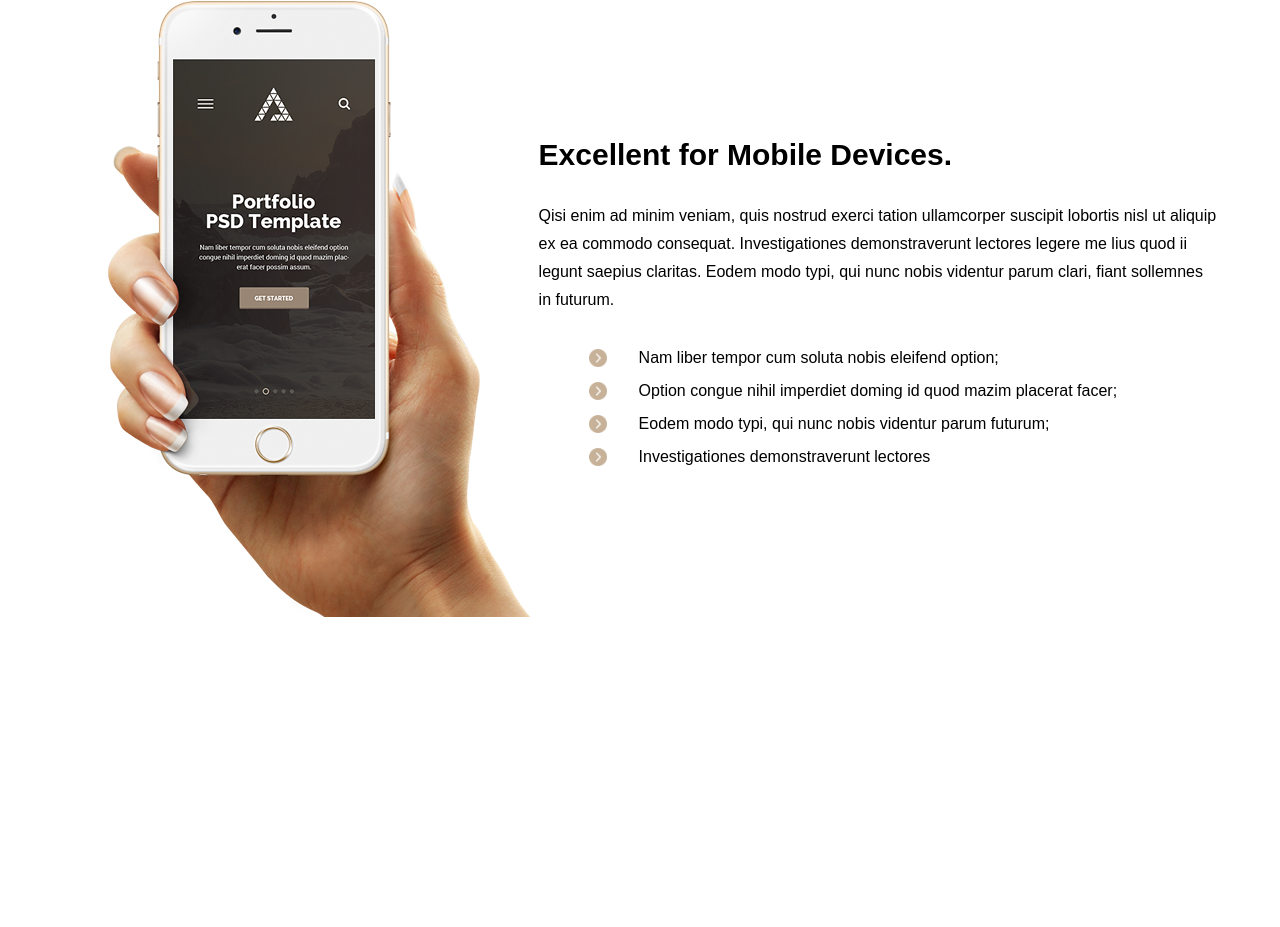
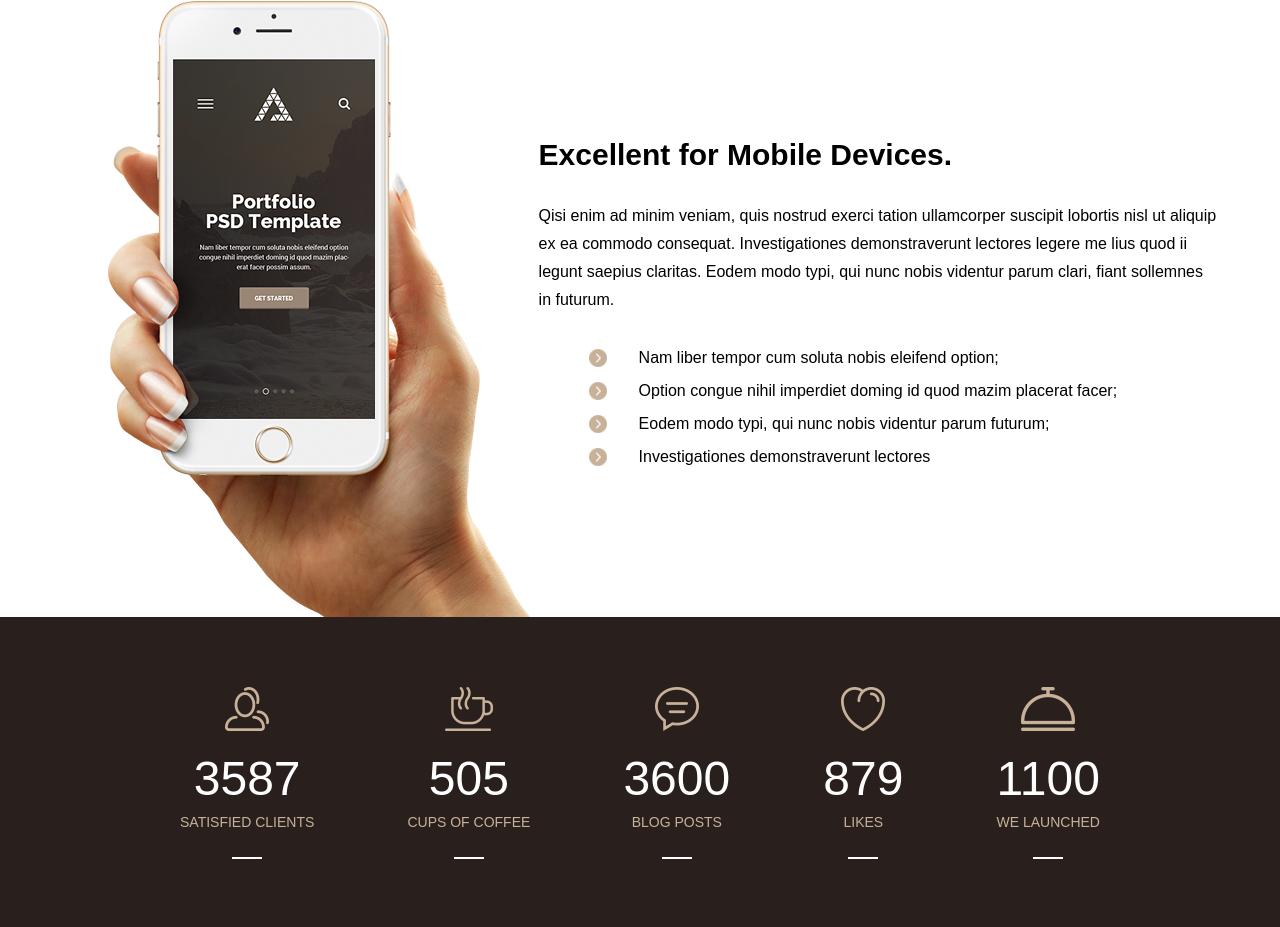
Before and after one commit to Abrikosa1/landing2, a plain HTML site: page index.html in a window 1280 px wide. Shown: the part 3446-4373 px from the top of the page. Before the commit the page ends 4063 px from the top, so only its background shows below. Drawn offline with Linux system fonts and the light colour scheme.

Commit message:
statistics

```diff
--- a/css/style.scss
+++ b/css/style.scss
@@ -11,6 +11,7 @@ body{
 .container{
     max-width: 1170px;
     margin: auto;
+    width: 95%;
 }
 .title{
     font-size: 30px;
@@ -399,3 +400,39 @@ header{
     padding-left: 50px;
     margin-bottom: 15px;
 }
+/*MAIN-STATISTICS*/
+.staistics{
+    font-family: "Montserrat", sans-serif;
+    background-color: #291f1c;
+    padding-top: 70px;
+    padding-bottom: 60px;
+}
+.statistics-block{
+    display: flex;
+    justify-content: space-between;
+    max-width: 920px;
+    margin: auto;
+}
+.statistics-item{
+    text-align: center;
+}
+.statistics-img{
+    margin-bottom: 26px;
+}
+.statistics-number{
+    font-size: 48px;
+    line-height: 36px;
+    font-weight: 200;
+    margin: 0;
+    margin-bottom: 15px;
+    color: #fff;
+}
+.statistics-descr{
+    font-size: 14px;
+    line-height: 20px;
+    font-weight: 300;
+    text-transform: uppercase;
+    margin: 0;
+    margin-bottom: 25px;
+    color: #c7b299;
+}
--- a/index.html
+++ b/index.html
@@ -297,6 +297,47 @@
             <!-- /.container -->
         </section>
         <!-- /.mobile -->
+
+
+        <section class="staistics">
+            <div class="container">
+                <div class="statistics-block">
+                    <div class="statistics-item">
+                        <img src="images/statistics/icon-5.png" alt="Satisfied Clients" class="statistics-img">
+                        <h3 class="statistics-number">3587</h3>
+                        <h4 class="statistics-descr">Satisfied Clients</h4>
+                        <hr width="30px" size="3px" color="#fff" align="center">
+                    </div>
+                    <div class="statistics-item">
+                        <img src="images/statistics/icon-4.png" alt="Cups of coffee" class="statistics-img">
+                        <h3 class="statistics-number">505</h3>
+                        <h4 class="statistics-descr">Cups of coffee</h4>
+                        <hr width="30px" size="3px" color="#fff" align="center">
+                    </div>
+                    <div class="statistics-item">
+                        <img src="images/statistics/icon-3.png" alt="Blog posts" class="statistics-img">
+                        <h3 class="statistics-number">3600</h3>
+                        <h4 class="statistics-descr">Blog posts</h4>
+                        <hr width="30px" size="3px" color="#fff" align="center">
+                    </div>
+                    <div class="statistics-item">
+                        <img src="images/statistics/icon-2.png" alt="Likes" class="statistics-img">
+                        <h3 class="statistics-number">879</h3>
+                        <h4 class="statistics-descr">Likes</h4>
+                        <hr width="30px" size="3px" color="#fff" align="center">
+                    </div>
+                    <div class="statistics-item">
+                        <img src="images/statistics/icon.png" alt="We launched" class="statistics-img">
+                        <h3 class="statistics-number">1100</h3>
+                        <h4 class="statistics-descr">We launched</h4>
+                        <hr width="30px" size="3px" color="#fff" align="center">
+                    </div>
+                </div>
+                <!-- /.statistics-block -->
+            </div>
+            <!-- /.container -->
+        </section>
+        <!-- /.staistics -->
     </main>
     <script src="js/swiper.min.js"></script>
     <script src="js/main.js"></script>
```
Also changed, not shown: css/style.css, images/statistics/icon-2.png (added), images/statistics/icon-3.png (added), images/statistics/icon-4.png (added), images/statistics/icon-5.png (added), images/statistics/icon.png (added), 1 other file.
